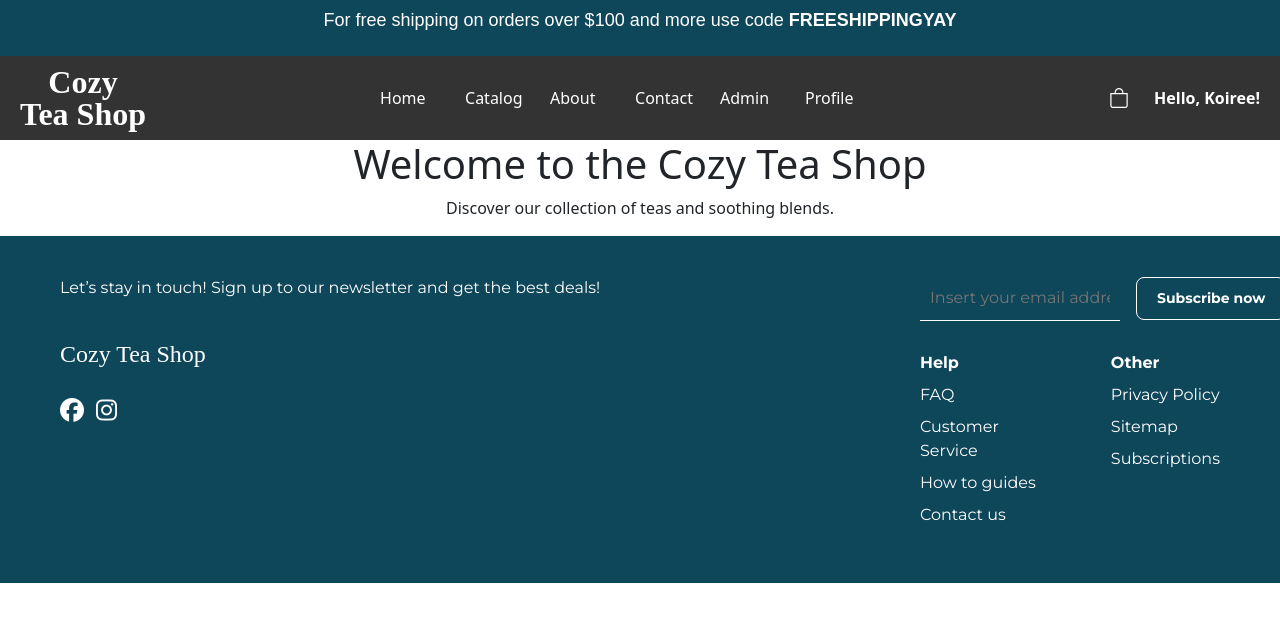
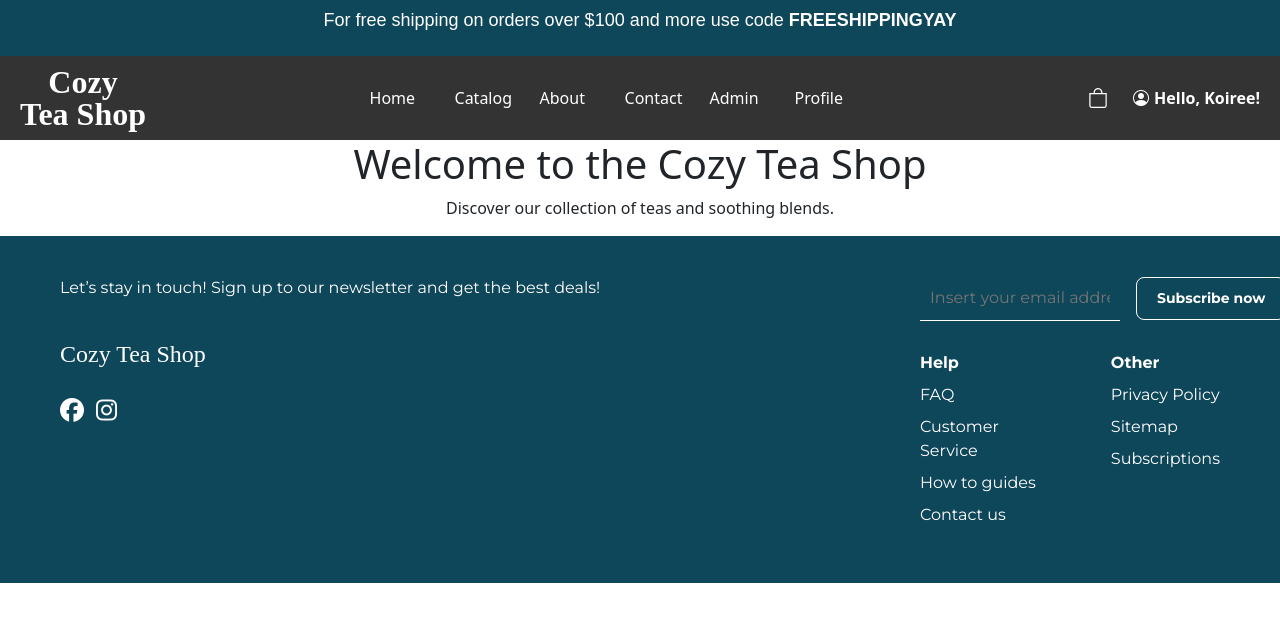
Before and after one commit to qoryhanisagal/OnlineStore, a React (Vite) app in the folder cozy_tea_shop/: page / in a window 1280 px wide. Shown: the top 622 px of the page. Built offline with nearby package versions, Linux system fonts and the light colour scheme; a web font is replaced by a local one.

Commit message:
✨ Update Navbar to include user profile link, icon, and improved CSS layout

```diff
--- a/cozy_tea_shop/src/components/Navbar/Navbar.css
+++ b/cozy_tea_shop/src/components/Navbar/Navbar.css
@@ -102,6 +102,7 @@
     overflow: hidden;
     text-overflow: ellipsis;
     max-width: 150px; /* Prevent username from breaking into a new line */
+    text-decoration: none;
 }
 
 /* Container for aligning cart and user greeting */
--- a/cozy_tea_shop/src/components/Navbar/Navbar.jsx
+++ b/cozy_tea_shop/src/components/Navbar/Navbar.jsx
@@ -43,10 +43,10 @@ function Navbar() {
       </ul>
 
         {/* Container for Cart and User Greeting */}
-        <div className="nav-right">
+        <div className="cart-user-container">
           {/* Cart Link and Badge */}
           <Link to="/cart" className="nav-icon">
-            <div style={{ position: "relative", display: "inline-block" }}>
+            <div className="cart-icon-container">
               <i className="bi bi-bag"></i> {/* Bootstrap bag icon */}
               {cartCount > 0 && (
                 <span className="cart-badge">{cartCount}</span>
@@ -55,9 +55,10 @@ function Navbar() {
           </Link>
 
           {/* User Greeting */}
-          <span className="nav-user">
-            Hello, {user.name || "Guest"}!
-          </span>
+          <Link to="/profile" className="nav-user">
+            <i className="bi bi-person-circle"></i> {/* Bootstrap person icon */}
+            Hello, {user.name || "Koiree"}!
+          </Link>
         </div>
     </div>
   );
```
